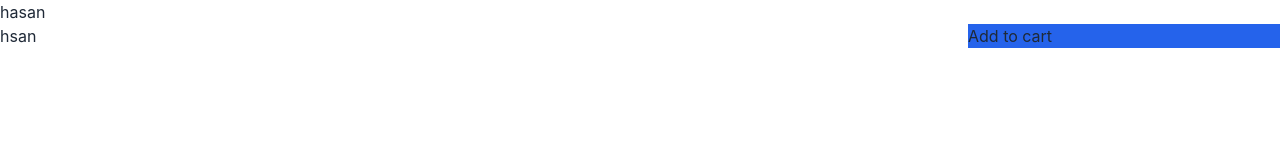
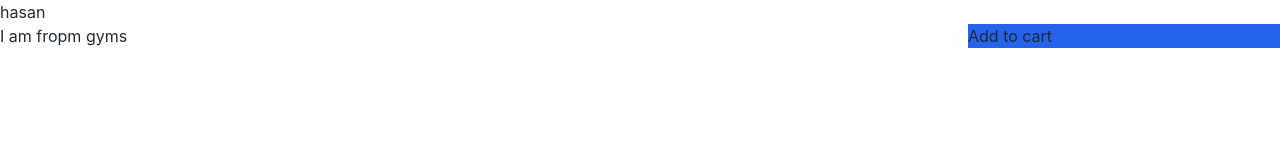
Before and after one commit to Hasanul-Bari755/strong-gym, a React (Create React App) app: page / in a window 1280 px wide. Shown: the top 160 px of the page. Built offline with nearby package versions, Linux system fonts and the light colour scheme.

Commit message:
data load complete

```diff
--- a/src/components/Gyms/Gyms.js
+++ b/src/components/Gyms/Gyms.js
@@ -1,6 +1,13 @@
-import React from 'react';
+import React, { useEffect, useState } from 'react';
 
 const Gyms = () => {
+    const [gyms, setGyms] = useState([]);
+    useEffect(() => {
+        fetch('gym.json')
+            .then(res => res.json())
+        .then(data =>setGyms(data))
+    }, [])
+    console.log(gyms)
     return (
         <div>
             <h1>I am fropm gyms</h1>
--- a/src/components/Home/Home.js
+++ b/src/components/Home/Home.js
@@ -1,10 +1,11 @@
 import React from 'react';
+import Gyms from '../Gyms/Gyms';
 
 const Home = () => {
     return (
         <div className='grid grid-cols-4'>
             <div className='col-span-3'>
-                <h1>hsan</h1>
+                <Gyms></Gyms>
             </div>
             <div className='bg-blue-600 ml-2'>
                  <h1>Add to cart</h1>
```
